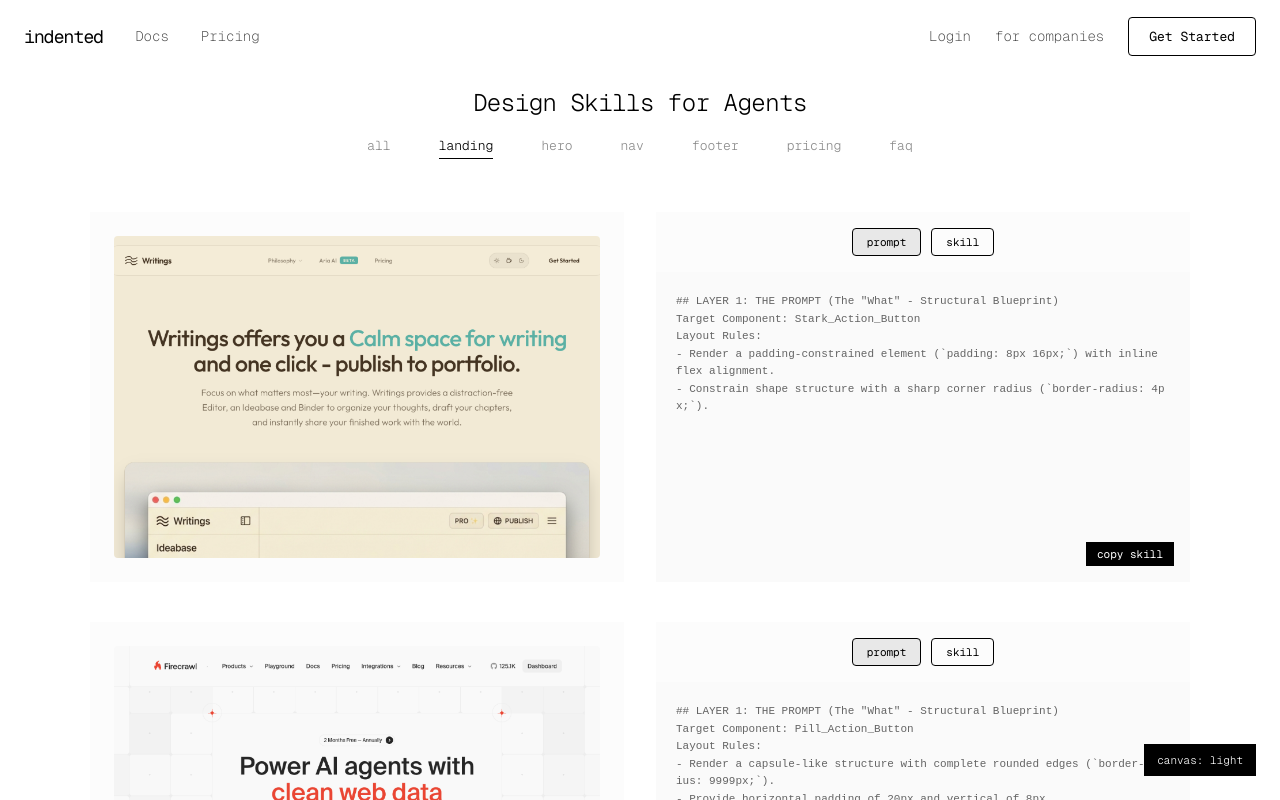
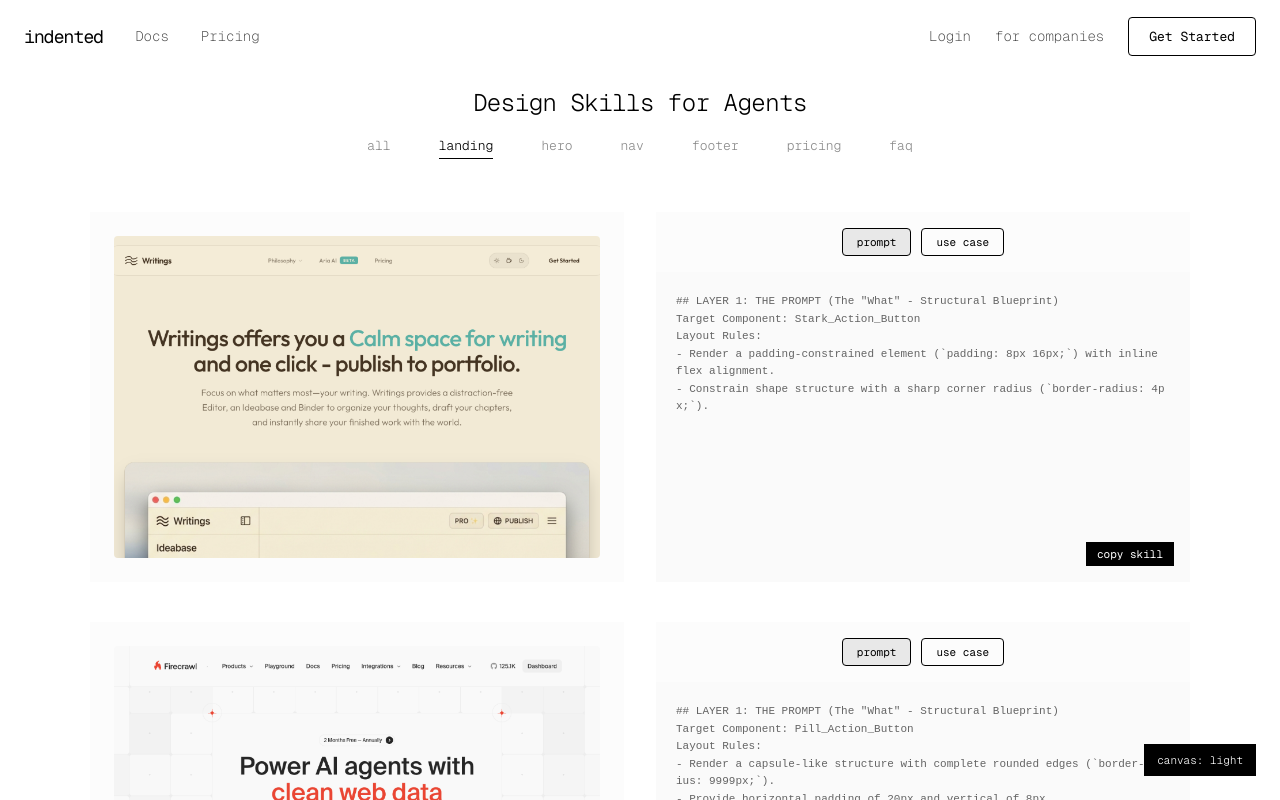
Before and after one commit to kingofalldevs/design-skills-for-ai, a React (Vite) app: page / in a window 1280 px wide. Built offline with nearby package versions, Linux system fonts and the light colour scheme; no server answers.

Commit message:
style: rename skill tab button to 'use case'

```diff
--- a/src/components/ProductCarousel.jsx
+++ b/src/components/ProductCarousel.jsx
@@ -46,7 +46,7 @@
             onClick={() => setActiveTab('skill')}
             className={`skill-tab-btn ${activeTab === 'skill' ? 'active' : ''}`}
           >
-            skill
+            use case
           </button>
         </div>
 
```
